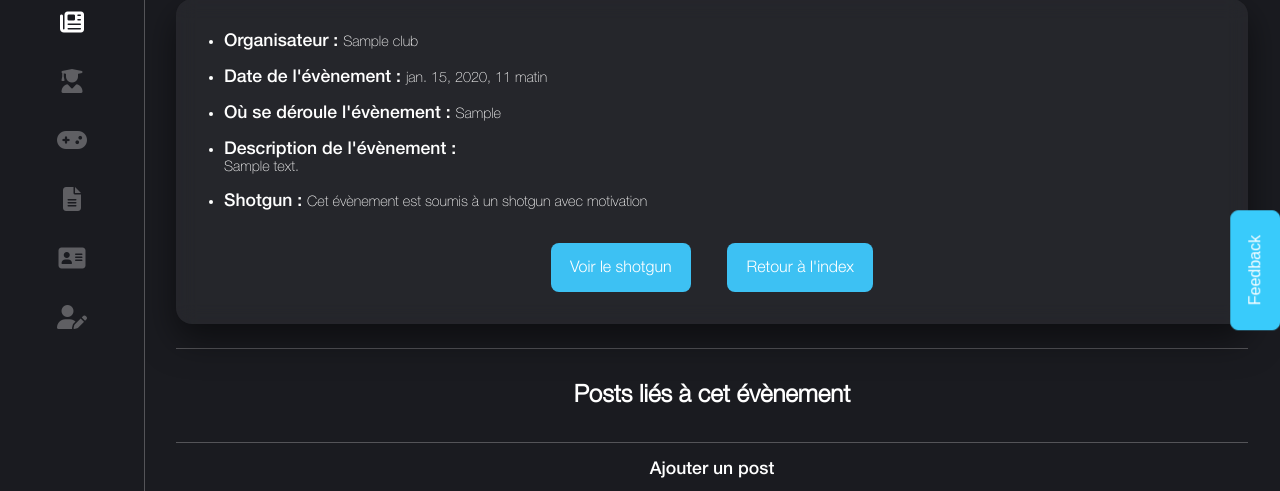
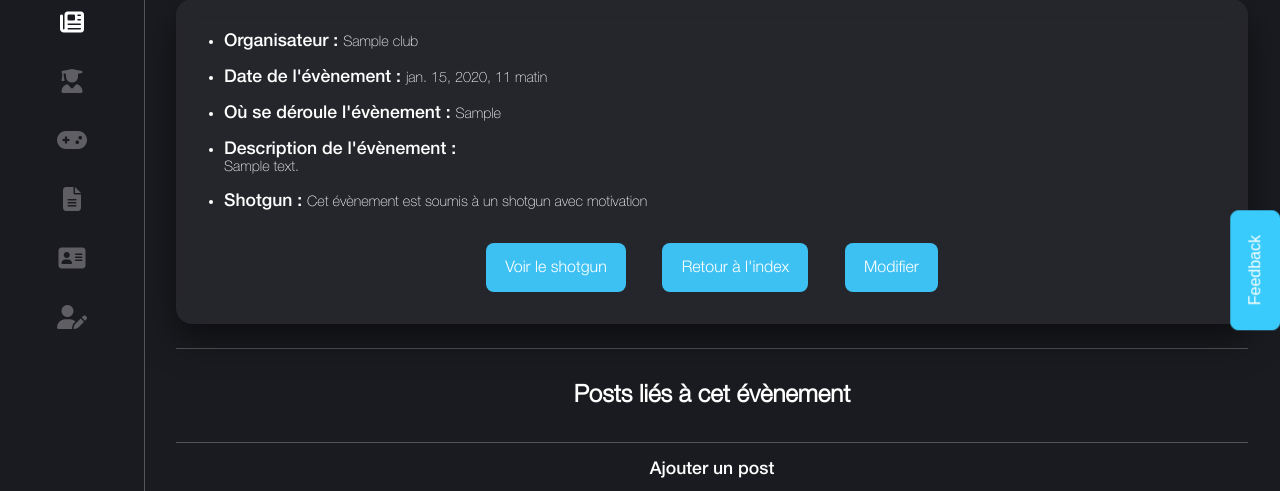
Before and after one commit to KIClubinfo/upont-v4, a Django app: page /news/event/1/detail in a window 1280 px wide. Shown: the part 240-731 px from the top of the page. Run offline with Django 3.2, Linux system fonts and the light colour scheme; a user stored in the database is signed in; tables that the repository leaves empty hold one stand-in row (values such as "Sample post"); grey boxes marked "Sample" are stand-in pictures; some libraries are stand-ins or nearby versions.

Commit message:
Update back/news/templates/news/event_detail.html
Co-authored-by: bastienlc <78959054+bastienlc@users.noreply.github.com>

```diff
--- a/back/news/templates/news/event_detail.html
+++ b/back/news/templates/news/event_detail.html
@@ -68,6 +68,8 @@
                                 {% endif %}
                             {% endif %}
                             <a href="{% url 'news:events' %}"><button class="button blue-button">Retour à l'index</button></a>
+                            {% if is_member %} <a href="{% url 'news:event_edit' event_id=event.id%}"><button class="button blue-button">Modifier</button></a>
+                            {% endif %}
                         </div>
                     </div>
                 </div><!--End of Column-->
```
